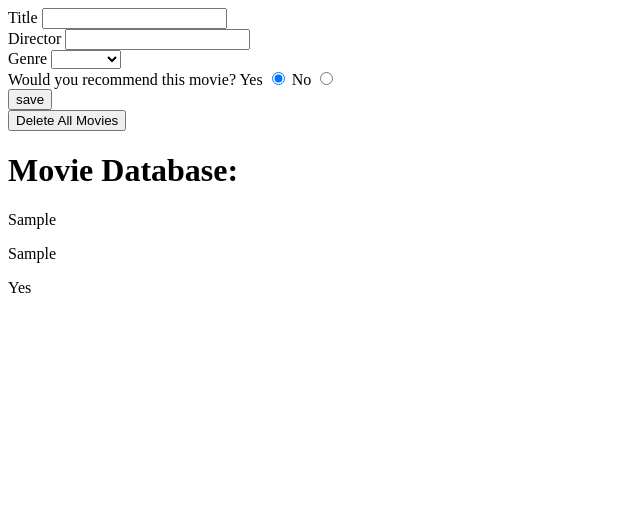
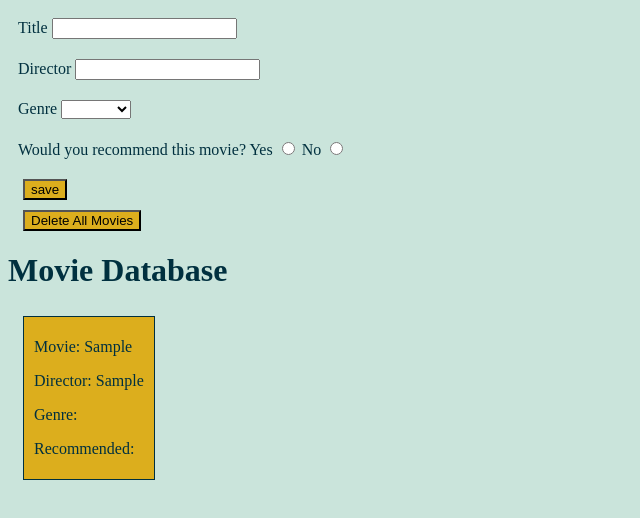
Before and after one commit to just-ally/christmas_homework, a plain HTML site: page main_homework/index.html in a window 1280 px wide. Both pictures are taken after typing "Sample", "Sample" into the empty fields and a click on the input "save". Shown: the whole page, without its empty margins (0-640 px from the left). Drawn offline with Linux system fonts and the light colour scheme.

Commit message:
Adds CSS

```diff
--- a/main_homework/css/main.css
+++ b/main_homework/css/main.css
@@ -0,0 +1,33 @@
+body {
+  font-family: Futura;
+  background-color: #CAE4DB;
+  color: #00303F;
+}
+
+#form-wrapper {
+  width: 100%;
+  display: flex;
+  flex-direction: column;
+}
+
+.form-item {
+  padding: 10px;
+}
+
+button, input[type="submit"] {
+  background-color: #DCAE1D;
+  margin-left: 15px;
+  margin-top: 10px;
+}
+
+#movie-list {
+  display: flex;
+  flex-wrap: wrap;
+}
+
+.movie-details {
+  margin: 5px 15px;
+  padding: 5px 10px;
+  border: 1px solid #00303F;
+  background-color: #DCAE1D;
+}
--- a/main_homework/index.html
+++ b/main_homework/index.html
@@ -37,7 +37,7 @@
       <div class="form-item">
         <label for="recommend">Would you recommend this movie?</label>
           <label for="Yes">Yes</label>
-          <input type="radio" name="recommend" id="Yes" value="Yes" checked="checked">
+          <input type="radio" name="recommend" id="Yes" value="Yes">
           <label for="No">No</label>
           <input type="radio" name="recommend" id="No" value="No">
       </div>
@@ -48,7 +48,7 @@
 
   <button id="delete-all-button">Delete All Movies</button>
 
-  <h1>Movie Database:</h1>
+  <h1>Movie Database</h1>
   <div id="movie-list"></div>
 </body>
 </html>
--- a/main_homework/js/app.js
+++ b/main_homework/js/app.js
@@ -31,6 +31,7 @@ document.addEventListener('DOMContentLoaded', () => {
 
     //4.
     const movieDetails = document.createElement('div');
+    movieDetails.classList.add('movie-details');
 
     //5.
     const titlePara = document.createElement('p');
@@ -39,10 +40,10 @@ document.addEventListener('DOMContentLoaded', () => {
     const recommendPara = document.createElement('p');
 
     //6.
-    titlePara.textContent = title;
-    directorPara.textContent = director;
-    genrePara.textContent = genre;
-    recommendPara.textContent = recommend;
+    titlePara.textContent = "Movie: " + title;
+    directorPara.textContent = "Director: " + director;
+    genrePara.textContent = "Genre: " + genre;
+    recommendPara.textContent = "Recommended: " + recommend;
 
     //7.
     movieDetails.appendChild(titlePara);
```
